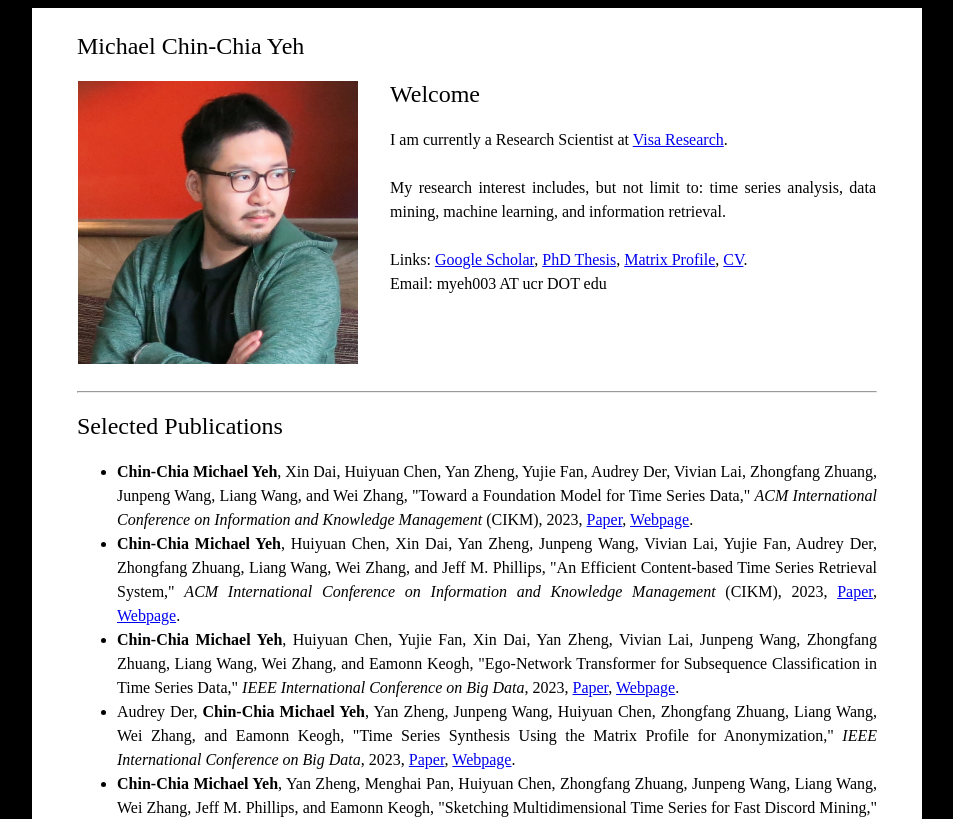
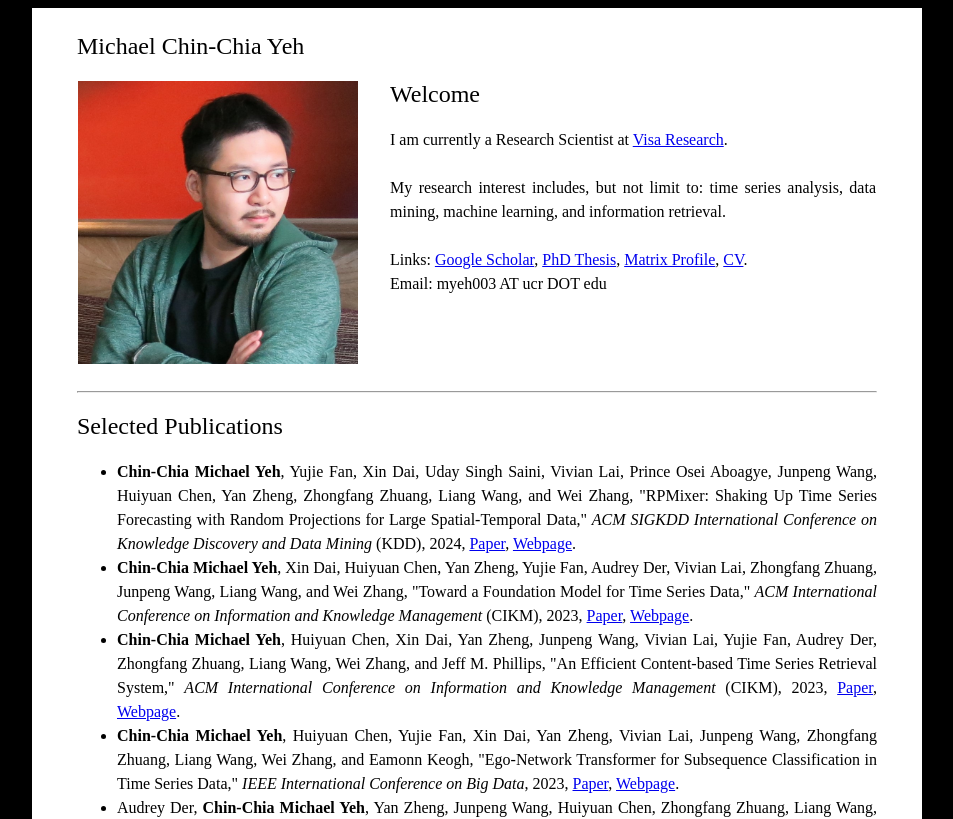
Before and after one commit to mcyeh/mcyeh.github.io, a plain HTML site: page index.html in a window 1280 px wide. Shown: the top 819 px of the page, without its empty margins (163-1116 px from the left). Drawn offline with Linux system fonts and the light colour scheme.

Commit message:
Update CV  and add new publication

```diff
--- a/index.html
+++ b/index.html
@@ -85,6 +85,12 @@
 
         <h2>Selected Publications</h2>
         <ul>
+            <li> <b>Chin-Chia Michael Yeh</b>, Yujie Fan, Xin Dai, Uday Singh Saini, Vivian Lai, Prince Osei Aboagye,
+                Junpeng Wang, Huiyuan Chen, Yan Zheng, Zhongfang Zhuang, Liang Wang, and Wei Zhang,
+                "RPMixer: Shaking Up Time Series Forecasting with Random Projections for Large Spatial-Temporal Data,"
+                <i>ACM SIGKDD International Conference on Knowledge Discovery and Data Mining</i> (KDD),
+                2024, <a href="https://arxiv.org/abs/2402.10487" target="_newtab">Paper</a>,
+                <a href="https://sites.google.com/view/rpmixer" target="_newtab">Webpage</a>.
             <li> <b>Chin-Chia Michael Yeh</b>, Xin Dai, Huiyuan Chen, Yan Zheng, Yujie Fan, Audrey Der, Vivian Lai,
                 Zhongfang Zhuang, Junpeng Wang, Liang Wang, and Wei Zhang,
                 "Toward a Foundation Model for Time Series Data,"
@@ -253,7 +259,7 @@
         </ul>
 
         <hr>
-        <p>Last Updated: November 7, 2023</p>
+        <p>Last Updated: August 17, 2024</p>
 
     </body>
 
```
Also changed, not shown: 1 other file.
